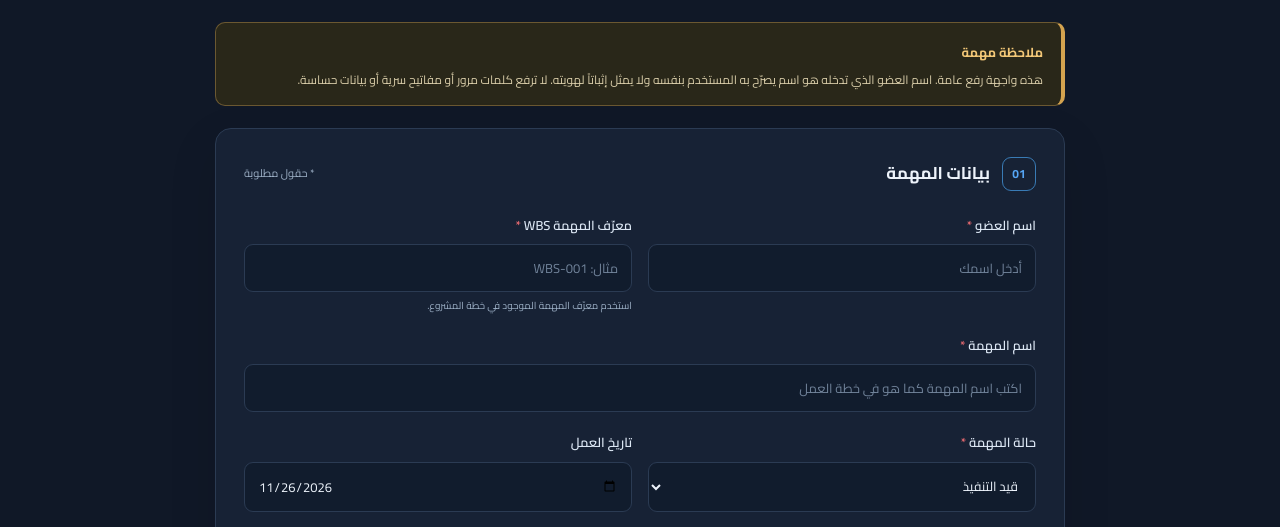
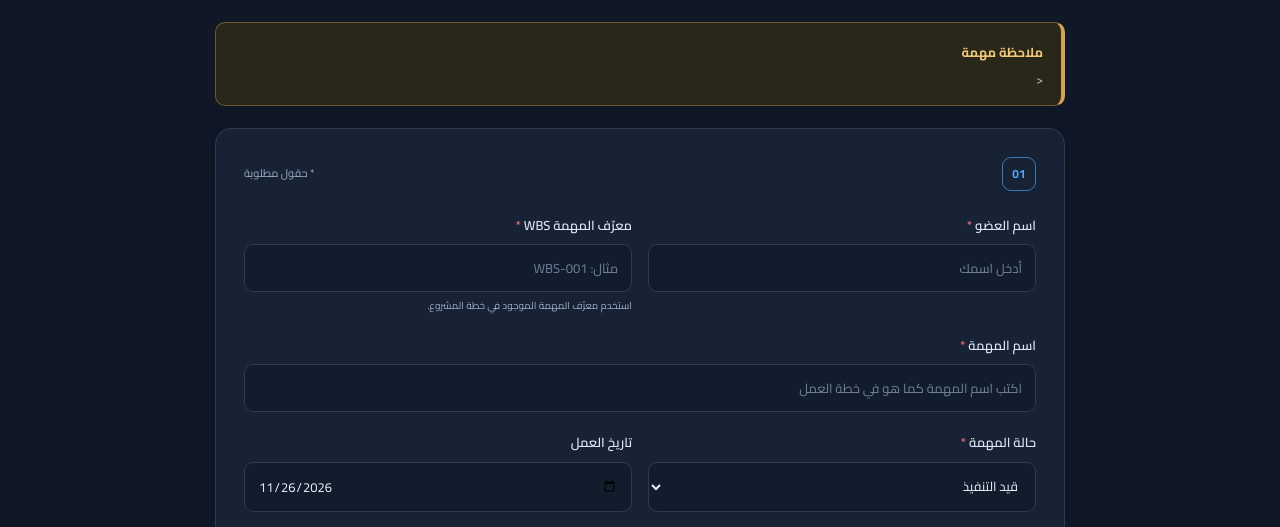
Before and after one commit to shamikh-al-aofiry/NIMS-WBS, a plain HTML site: page index.html in a window 1280 px wide. Shown: the part 253-780 px from the top of the page. Drawn offline with Linux system fonts and the light colour scheme.

Commit message:
Update index.html

```diff
--- a/index.html
+++ b/index.html
@@ -39,17 +39,15 @@
     <section class="notice">
       <strong>ملاحظة مهمة</strong>
       <p>
-        هذه واجهة رفع عامة. اسم العضو الذي تدخله هو اسم يصرّح به المستخدم
-        بنفسه ولا يمثل إثباتاً لهويته. لا ترفع كلمات مرور أو مفاتيح سرية
-        أو بيانات حساسة.
-      </p>
+
+      <
     </section>
 
     <section class="form-card">
       <div class="section-heading">
         <div>
           <span class="section-number">01</span>
-          <h3>بيانات المهمة</h3>
+
         </div>
         <span class="required-note">* حقول مطلوبة</span>
       </div>
```
